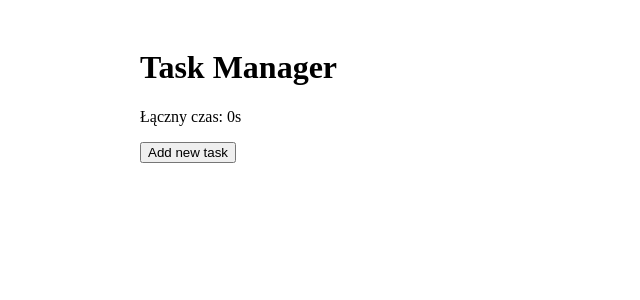
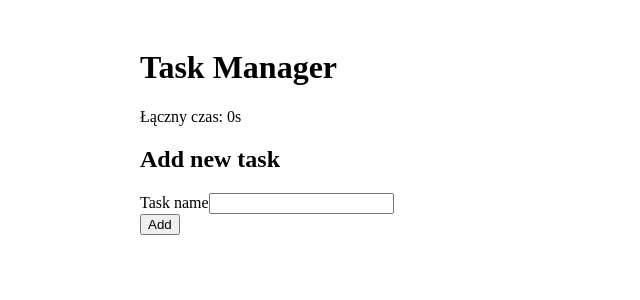
Before and after one commit to MarcinGrygierek/angular-training-13-16-03-2023, an Angular app in the folder TaskManager/: page / in a window 1280 px wide. Shown: the top 300 px of the page, without its empty margins (0-640 px from the left). Built offline with nearby package versions, Linux system fonts and the light colour scheme.

Commit message:
TaskManager v3 - reactive form

```diff
--- /dev/null
+++ b/TaskManager/src/app/task-form/task-form.component.html
@@ -0,0 +1,8 @@
+<h2>Add new task</h2>
+<form [formGroup]="form" (ngSubmit)="handleSubmit()">
+    <div>
+        <label for="id">Task name</label>
+        <input id="name" type="text" formControlName="name">
+    </div>
+    <button type="submit">Add</button>
+</form>
--- /dev/null
+++ b/TaskManager/src/app/task-form/task-form.component.ts
@@ -0,0 +1,28 @@
+import { Component, Output, EventEmitter } from '@angular/core';
+import { FormBuilder, Validators } from '@angular/forms';
+
+@Component({
+  selector: 'app-task-form',
+  templateUrl: './task-form.component.html',
+  styleUrls: ['./task-form.component.scss']
+})
+export class TaskFormComponent {
+  @Output()
+  onNewTask = new EventEmitter<string>();
+
+  constructor(private fb: FormBuilder) { }
+
+  form = this.fb.group({
+    name: ['', [Validators.required, Validators.minLength(3)]]
+  })
+
+  handleSubmit() {
+    const taskName = this.form.value.name;
+
+    if(taskName)
+      this.onNewTask.emit(taskName);
+
+    this.form.reset();
+  }
+
+}
--- a/TaskManager/src/app/tasks/tasks.component.html
+++ b/TaskManager/src/app/tasks/tasks.component.html
@@ -4,5 +4,5 @@
         (onStatusChange)="changeStatus($event)"
         (onDelete)="deleteTask($event)"
     ></app-tasks-list>
-    <button (click)="addNewTask()">Add new task</button>
+    <app-task-form (onNewTask)="addNewTask($event)"></app-task-form>
 </app-page-container>
--- a/TaskManager/src/app/tasks/tasks.component.ts
+++ b/TaskManager/src/app/tasks/tasks.component.ts
@@ -11,10 +11,10 @@ import { ChangeTaskStatusEvent, SingleTask, TaskStatus } from '../types/task';
 export class TasksComponent {
   tasks: SingleTask[] = [];
 
-  addNewTask() {
+  addNewTask(taskName: string) {
     const newTask: SingleTask = {
       id: v4(),
-      name: 'Lorem Ipsum',
+      name: taskName,
       status: TaskStatus.New,
       hidden: false
     }
```
Also changed, not shown: TaskManager/src/app/app.module.ts (+6 -2 lines), TaskManager/src/app/task-form/task-form.component.scss (added), 1 other file (tests, documents, lock files or other folders).
